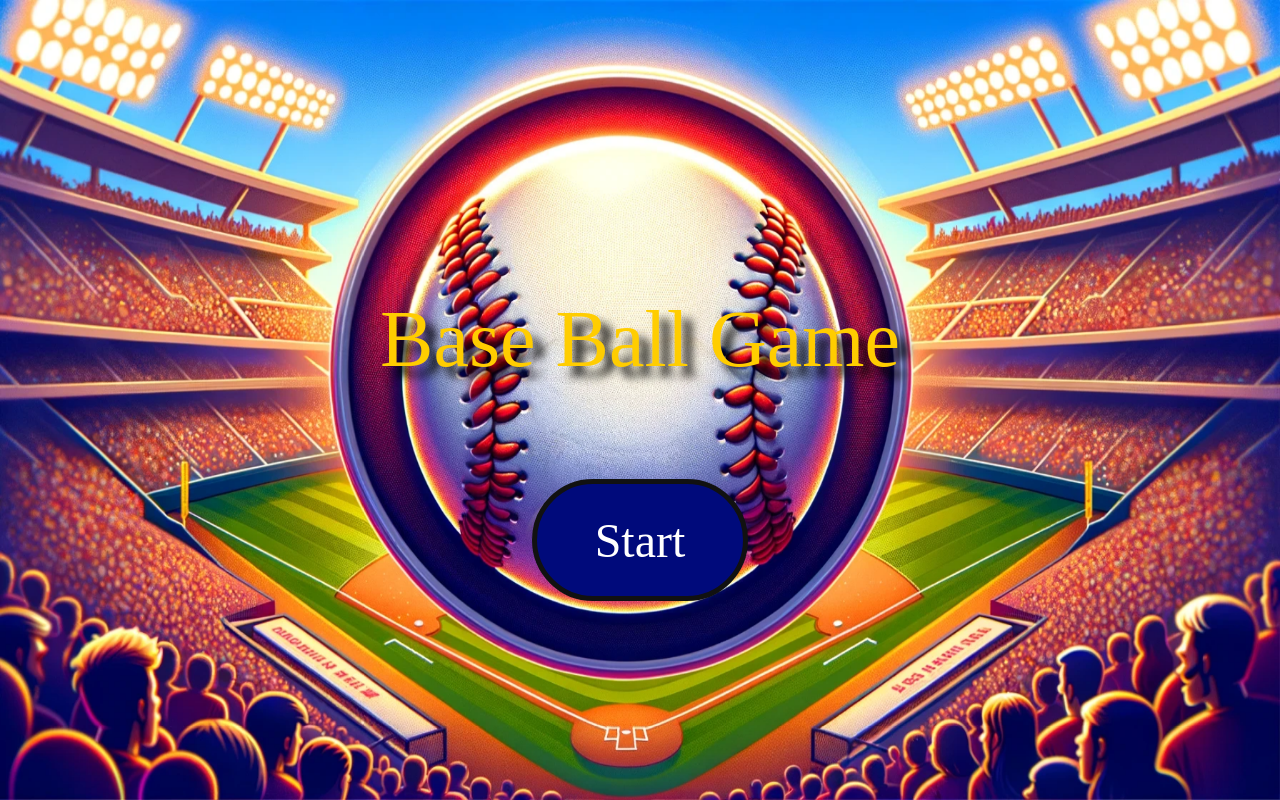
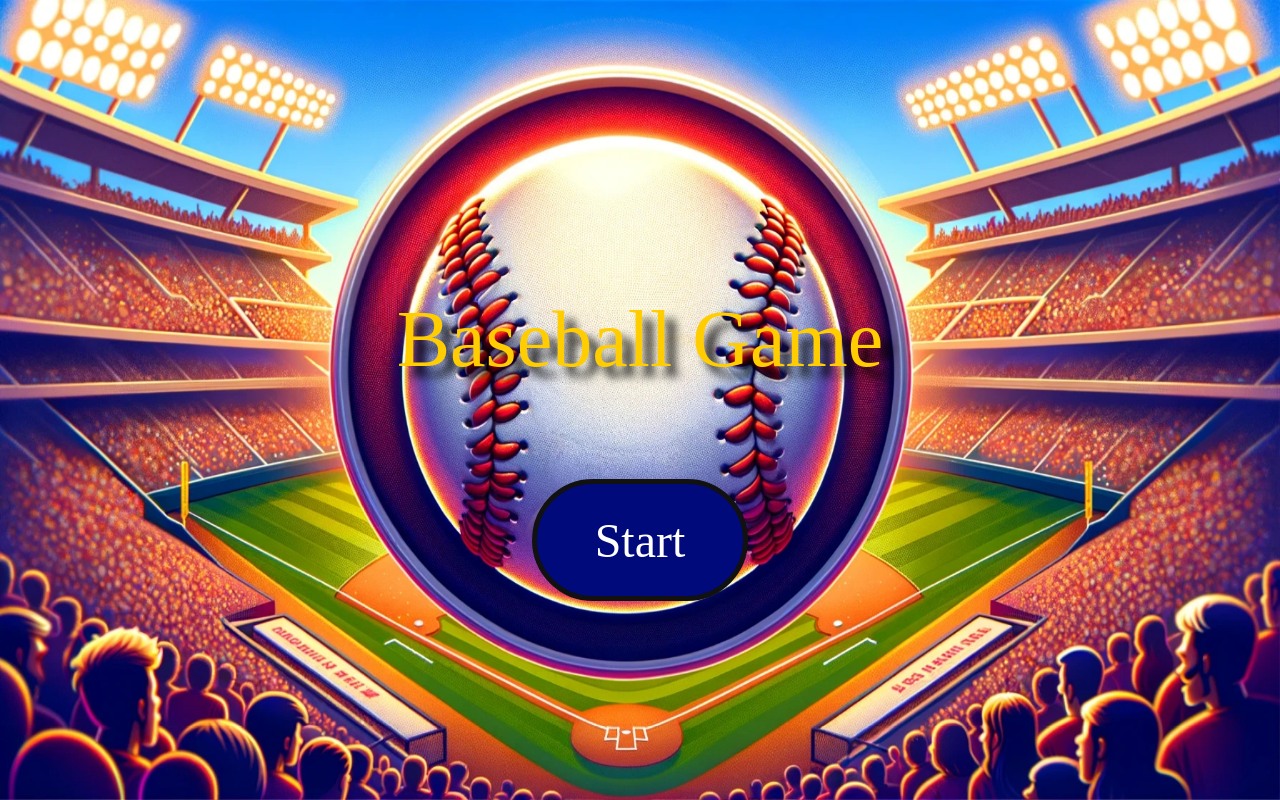
Before and after one commit to IDKNWHORU/aleo-pin, a React (Vite) app: page / in a window 1280 px wide. Built offline with nearby package versions, Linux system fonts and the light colour scheme; a web font is replaced by a local one.

Commit message:
영어 이름을 Baseball로 변경

```diff
--- a/index.html
+++ b/index.html
@@ -4,7 +4,7 @@
     <meta charset="UTF-8" />
     <link rel="icon" href="public/favicon.ico" />
     <meta name="viewport" content="width=device-width, initial-scale=1.0" />
-    <title>Base Ball Game</title>
+    <title>Baseball Game</title>
     <style>
       body {
         background: #000000;
--- a/src/App.jsx
+++ b/src/App.jsx
@@ -202,7 +202,7 @@ function App() {
       ) : (
         <>
           <div className="intro">
-            <p>Base Ball Game</p>
+            <p>Baseball Game</p>
             <button disabled={executing} onClick={startGame}>
               {executing ? `Starting...` : `Start`}
             </button>
```
Also changed, not shown: 1 other file (tests, documents, lock files or other folders).
